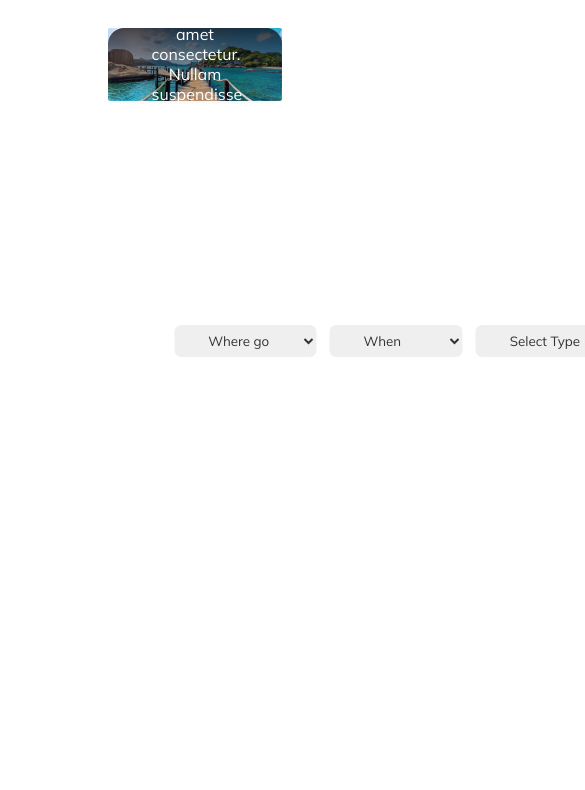
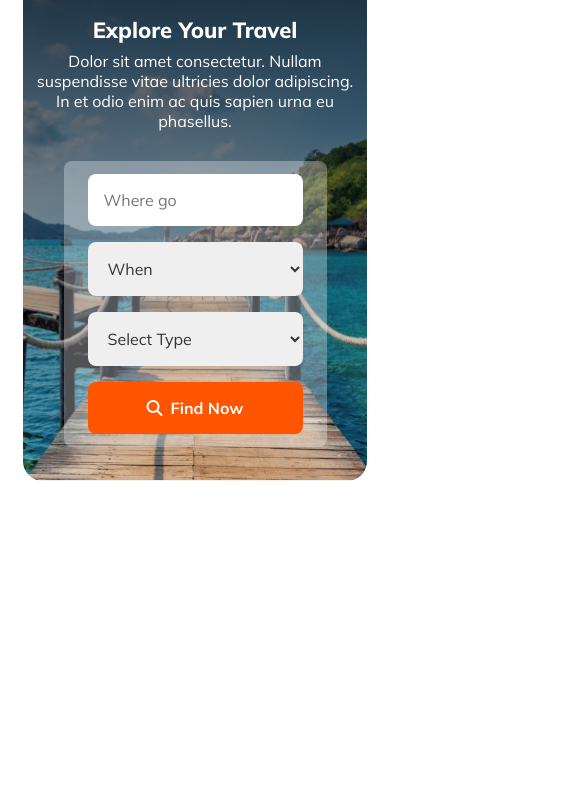
Before and after one commit to Oishee90/a02-travel-responsive-webpage, a plain HTML site: page index.html in a window 390 px wide. Shown: the part 42-832 px from the top of the page, 585 px wide, since content can reach past the window. Drawn offline with Linux system fonts and the light colour scheme.

Commit message:
banner responsive complete

```diff
--- a/css/style.css
+++ b/css/style.css
@@ -1,5 +1,8 @@
 *{
   font-family: "Mulish", sans-serif;
+  box-sizing: border-box;
+  margin: 0;
+  padding: 0;
 }
 /* main section style */
 main{
@@ -7,39 +10,42 @@ main{
     margin: 70px 100px;
 }
 /* banner setion style */
-.banner-section{
+.banner-section {
   position: relative;
+  background-image: url(../images/Group\ 13\ \(1\)\ \(1\).png);
+  height: 500px;
+  background-size: cover;
+  background-repeat: no-repeat;
+  background-position: center;
+  border-radius: 20px;
 }
 .banner-section::before{
-  border-radius: 16px;
   content: "";
   position: absolute;
   top: 0;
   left: 0;
   width: 100%;
   height: 100%;
-
+  border-radius:20px ;
   background: linear-gradient(180deg, rgba(19, 19, 24, 0.80) 0%, rgba(19, 19, 24, 0.00) 100%);
 
 }
-.banner-section img{
-    width:100%;
-    height:auto
-}
-.banner-container{
-  width: 50%;
-  text-align: center;
-  position: absolute;
-top:40%;
-left:50%;
-transform: translate(-50%,-50%);
+
+.banner-container {
+  position: relative;
+  display: flex;
+  flex-direction: column;
+  justify-content: center;
+  align-items: center;
+  height: 100%;
+  z-index: 999;
 }
 .banner-tittle{
   color:#fff;
-font-size: 64px;
+font-size: clamp(1.375rem, 5vw - 0.5rem, 4rem);
 font-weight: 800;
-margin-bottom: 20px;
-margin-top: 20px;
+margin-bottom: 2%;
+text-align: center;
 }
 .banner-desciption{
   color: #fff;
@@ -47,32 +53,81 @@ text-align: center;
 font-size: 16px;
 font-weight: 400;
 margin-bottom: 30px;
+text-align: center;
+width: 70%;
+margin-top: 0;
+}
+.banner-select-container{
+  display: inline-flex;
+  border-radius: 8px ;
+  background: rgba(255, 255, 255, 0.30);
+  padding: 5px 16px;
+}
+.banner-grid-item{
+  width: 100%;
+  display: flex;
+  justify-content: center;
+  align-items: center;
 }
 .banner-select{
-  padding: 7px 30px;
+  font-size: 1em;
+  padding:1em;
   margin: 0.5em;
   border-radius: 0.5em;
   border: none;
   color: #333333;
   cursor: pointer;
-}
-.banner-select-container{
-  display:flex;
-  justify-content: space-between;
-  border-radius: 8px ;
-  background: rgba(255, 255, 255, 0.30);
-  padding: 5px 16px;
-
+  width: 100%;
 }
 .btn-primary{
-  padding: 7px 30px;
 			margin: 0.5em;
 			border-radius: 0.5em;
 			border: none;
 			border-radius: 8px;
-background: #FF5400;
-color: #FFF;
+      background: #FF5400;
+      color: #FFF;
 			font-size: 1em;
 			font-weight:700;
 			cursor: pointer;
+      width: 100%;
+      display: flex;
+      justify-content: center;
+      align-items: center;
+      gap: 8px;
 }
+.btn-primary.banner-select p{
+  color: #FFF;
+text-align: center;
+font-family: Mulish;
+font-size: 16px;
+font-style: normal;
+font-weight: 700;
+line-height: normal;
+}
+/* media query for tabs */
+@media screen and (max-width:991px){
+  main{
+    margin: 6% 8%;
+}
+}
+@media screen and (max-width:810px){
+  main{
+    margin: 6% 6%;
+}
+}
+/* media query for mobile landscape and potrait*/
+@media screen and (max-width:767px){
+  .banner-select-container{
+    display: grid;
+    grid-template-columns: 1fr;
+  }
+  .banner-desciption{
+    width:90%;
+  }
+}
+@media screen and (max-width:600px){
+  .banner-desciption{
+    width:95%;
+  }
+
+}
--- a/index.html
+++ b/index.html
@@ -1,54 +1,60 @@
 <!DOCTYPE html>
 <html lang="en">
   <head>
-    <meta charset="UTF-8">
-    <meta name="viewport" content="width=device-width, initial-scale=1.0">
+    <meta charset="UTF-8" />
+    <meta name="viewport" content="width=device-width, initial-scale=1.0" />
     <title>Document</title>
-    <link rel="preconnect" href="https://fonts.googleapis.com">
-<link rel="preconnect" href="https://fonts.gstatic.com" crossorigin>
-<link href="https://fonts.googleapis.com/css2?family=Mulish:ital,wght@0,200..1000;1,200..1000&family=Work+Sans:ital,wght@0,100..900;1,100..900&display=swap" rel="stylesheet">
-<link rel="stylesheet" href="css/style.css">
+    <link rel="preconnect" href="https://fonts.googleapis.com" />
+    <link rel="preconnect" href="https://fonts.gstatic.com" crossorigin />
+    <link
+      href="https://fonts.googleapis.com/css2?family=Mulish:ital,wght@0,200..1000;1,200..1000&family=Work+Sans:ital,wght@0,100..900;1,100..900&display=swap"
+      rel="stylesheet"
+    />
+    <link rel="stylesheet" href="css/style.css" />
+    <script
+      src="https://kit.fontawesome.com/be1cd217d3.js"
+      crossorigin="anonymous"
+    ></script>
   </head>
   <body>
-    <header>
-
-    </header>
+    <header></header>
     <main>
       <section class="banner-section">
-        <img src="images/Group 13 (1) (1).png" alt="">
         <div class="banner-container">
           <h3 class="banner-tittle">Explore Your Travel</h3>
-            <p class="banner-desciption">Dolor sit amet consectetur. Nullam suspendisse vitae ultricies dolor adipiscing. In et odio enim ac quis sapien urna eu phasellus.
-
+          <p class="banner-desciption">
+            Dolor sit amet consectetur. Nullam suspendisse vitae ultricies dolor
+            adipiscing. In et odio enim ac quis sapien urna eu phasellus.
           </p>
           <div class="banner-select-container">
-                <div >
-                    <select class="banner-select">
-                    <option>Where go</option>
-                    <option>Option 1</option>
-                    <option>Option 2</option>
-                    <option>Option 3</option>
-                </select></div>
-                <div >
+            <div class="banner-grid-item">
+              <input type="text" class="banner-select" placeholder="Where go" />
+            </div>
+            <div class="banner-grid-item">
               <select class="banner-select">
                 <option>When</option>
                 <option>Option 1</option>
                 <option>Option 2</option>
                 <option>Option 3</option>
-                </select></div>
-                <div><select class="banner-select">
+              </select>
+            </div>
+            <div class="banner-grid-item">
+              <select class="banner-select">
                 <option>Select Type</option>
                 <option>Option 1</option>
                 <option>Option 2</option>
                 <option>Option 3</option>
-                </select></div>
-                <div > <button class=" btn-primary">Find Now</button></div>
+              </select>
+            </div>
+            <div class="banner-grid-item">
+              <button class="btn-primary banner-select">
+                <i class="fa-solid fa-magnifying-glass"></i><p>Find Now</p>
+              </button>
+            </div>
           </div>
         </div>
       </section>
     </main>
-    <footer>
-
-    </footer>
+    <footer></footer>
   </body>
 </html>
```
Lines whose indentation alone changed are shown as unchanged.
